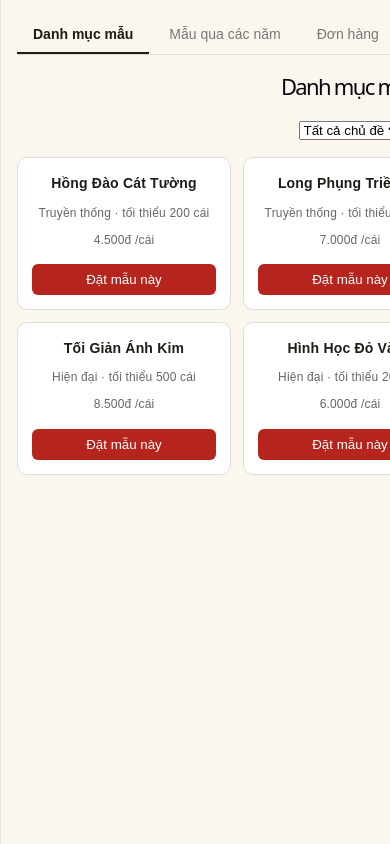
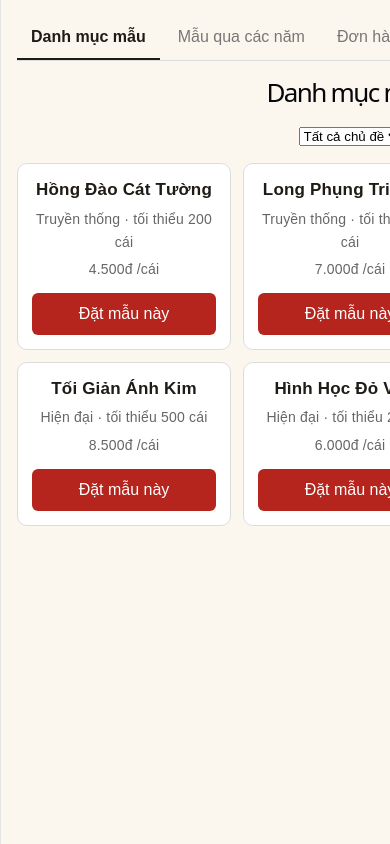
Before and after one commit to xuongblx-ctrl/li-xi-app, a React (Vite) app: page / in a window 390 px wide. Shown: the top 844 px of the page. Built offline with nearby package versions, Linux system fonts and the light colour scheme.

Commit message:
Toi uu chu cho dien thoai

```diff
--- a/src/App.css
+++ b/src/App.css
@@ -230,3 +230,55 @@ h1 {
   font-weight: bold;
   border-bottom: 2px solid #1F1B16;
 }
+/* Áp dụng riêng cho màn hình nhỏ hơn 600px (điện thoại) */
+@media (max-width: 600px) {
+  h1 {
+    font-size: 26px;
+  }
+
+  .don-hang-ten {
+    font-size: 16px;
+  }
+
+  .don-hang-phu {
+    font-size: 14px;
+  }
+
+  .the-mau h3 {
+    font-size: 17px;
+  }
+
+  .the-mau p {
+    font-size: 14px;
+  }
+
+  .the-mau button,
+  .form-dat-don button {
+    font-size: 16px;
+    padding: 12px;
+  }
+
+  .form-dat-don label {
+    font-size: 15px;
+  }
+
+  .form-dat-don input,
+  .form-dat-don textarea {
+    font-size: 16px;
+    padding: 12px;
+  }
+
+  .nut-tab {
+    font-size: 16px;
+    padding: 12px 14px;
+  }
+
+  .nut-nam {
+    font-size: 15px;
+    padding: 8px 16px;
+  }
+
+  .ten-cong-doan {
+    font-size: 13px;
+  }
+}
```
